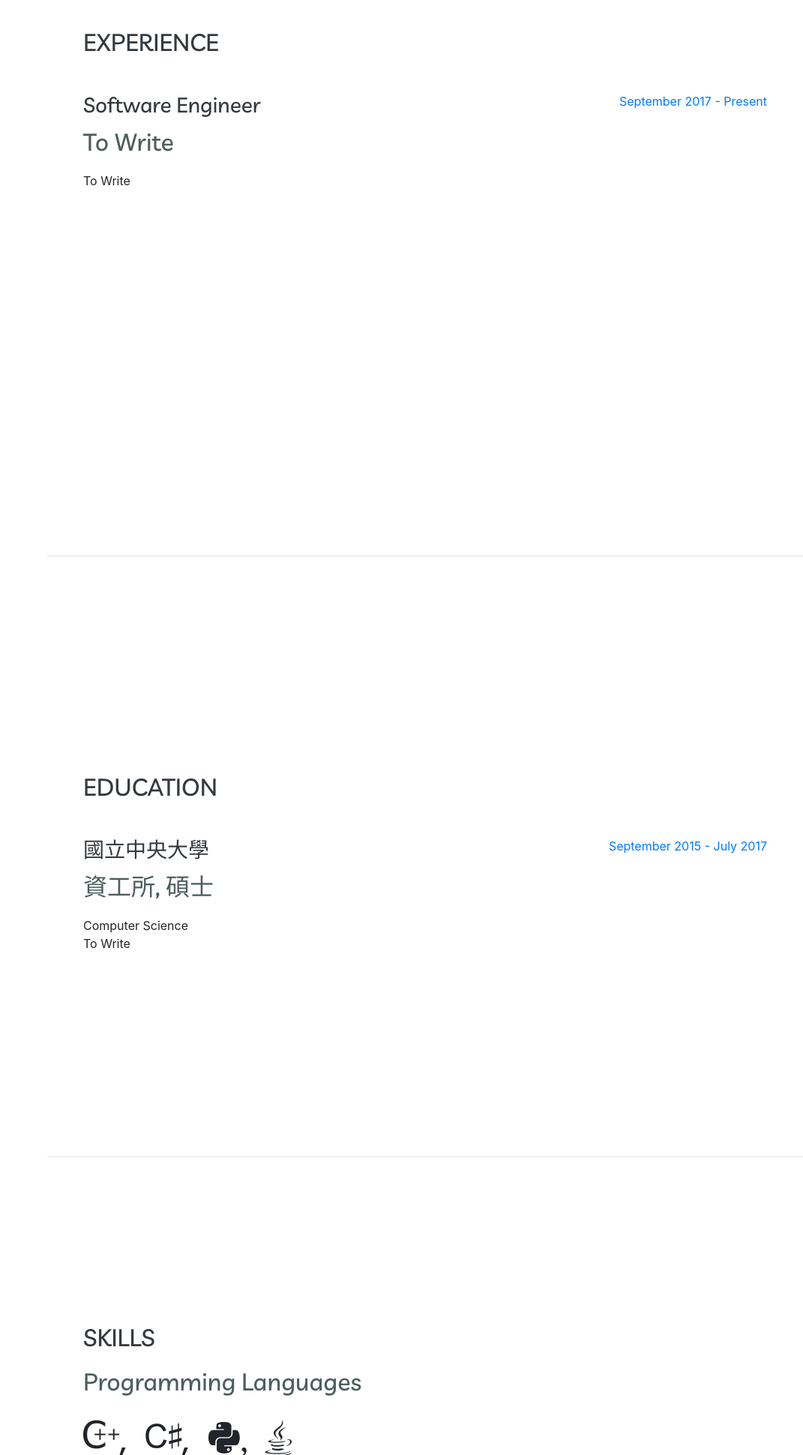
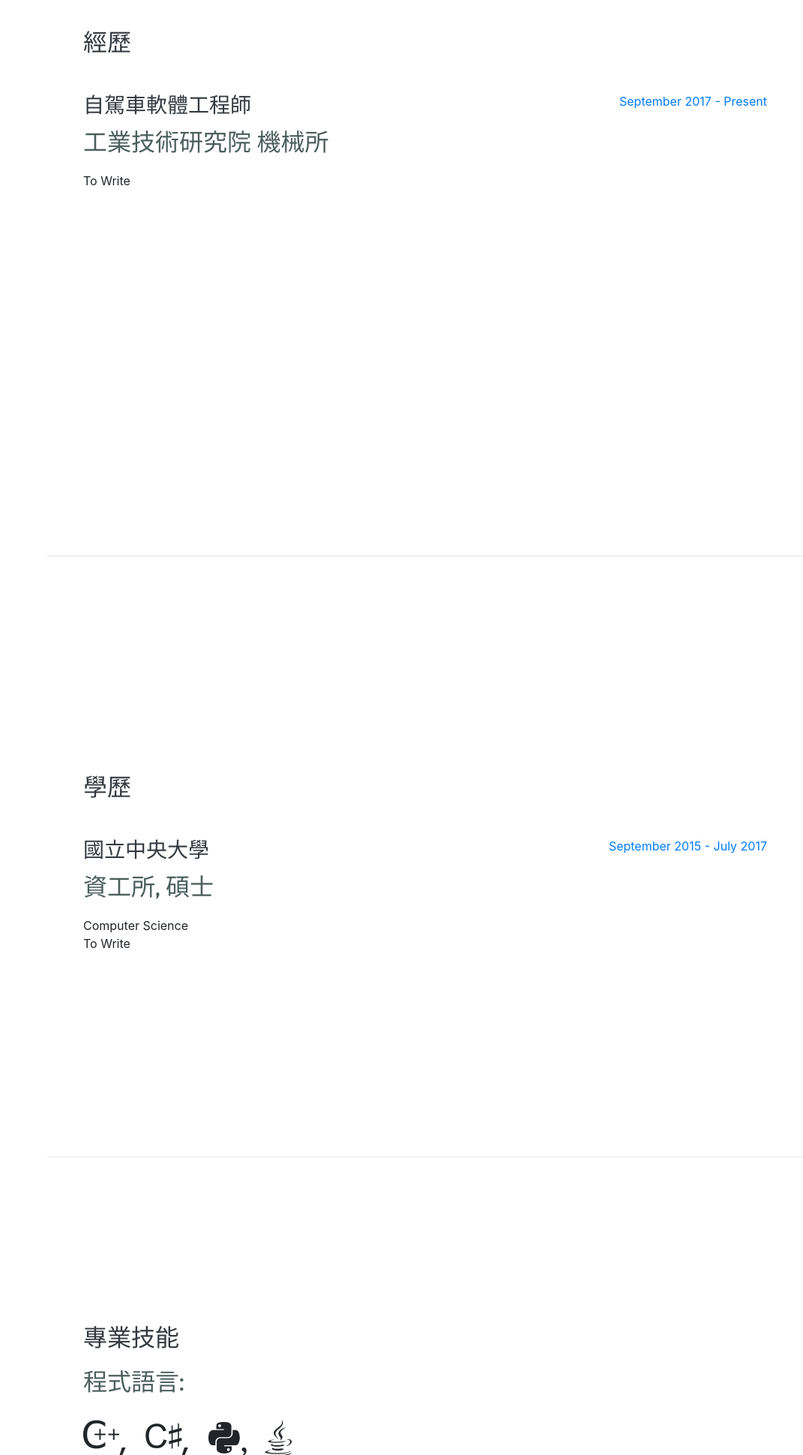
Before and after one commit to SyuanLiao/SyuanLiao.github.io, a website with bundled scripts: page index.html in a window 1280 px wide. Shown: the part 860-2800 px from the top of the page at 75% size, without its empty margins (209-1280 px from the left). Built offline with nearby package versions, Linux system fonts and the light colour scheme.

Commit message:
index.html: titles in Chinese

```diff
--- a/index.html
+++ b/index.html
@@ -102,13 +102,13 @@
     <!-- Experience -->
     <section class="resume-section p-3 p-lg-5 d-flex justify-content-center" id="experience">
       <div class="w-100">
-        <h2 class="mb-5">Experience</h2>
+        <h2 class="mb-5">經歷</h2>
 
         <div class="resume-item d-flex flex-column flex-md-row justify-content-between mb-5">
           <div class="resume-content">
             <!-- <span class="text-primary">September 2017 - Present</span> -->
-            <h3 class="mb-0">Software Engineer</h3>
-            <div class="subheading mb-3">To Write</div>
+            <h3 class="mb-0">自駕車軟體工程師</h3>
+            <div class="subheading mb-3">工業技術研究院 機械所</div>
             <p>To Write</p>
           </div>
           <div class="resume-date text-md-right">
@@ -125,7 +125,7 @@
     <!-- Education -->
     <section class="resume-section p-3 p-lg-5 d-flex align-items-center" id="education">
       <div class="w-100">
-        <h2 class="mb-5">Education</h2>
+        <h2 class="mb-5">學歷</h2>
 
         <div class="resume-item d-flex flex-column flex-md-row justify-content-between mb-5">
           <div class="resume-content">
@@ -147,9 +147,9 @@
     <!-- Skill -->
     <section class="resume-section p-3 p-lg-5 d-flex align-items-center" id="skills">
       <div class="w-100">
-        <h2 class="mb-5">Skills</h2>
+        <h2 class="mb-5">專業技能</h2>
 
-        <div class="subheading mb-3">Programming Languages</div>
+        <div class="subheading mb-3">程式語言:</div>
         <ul class="list-inline dev-icons">
           <li class="list-inline-item">
             <i class="icon-cplusplus">,</i>
@@ -166,7 +166,7 @@
 
         </ul>
 
-        <div class="subheading mb-3">Others</div>
+        <div class="subheading mb-3">其他:</div>
         <ul class="fa-ul mb-0">
             <li>
                 <i class="fa-li fa fa-check"></i>
@@ -203,7 +203,7 @@
     <!-- Profolio  -->
     <section class="resume-section p-3 p-lg-5 d-flex align-items-center" id="profolio">
       <div class="w-100">
-        <h2 class="mb-5">Profolio</h2>
+        <h2 class="mb-5">作品集</h2>
         <p>To Write</p>
         <p class="mb-0">To Write</p>
       </div>
@@ -214,7 +214,7 @@
     <!-- Awards -->
     <section class="resume-section p-3 p-lg-5 d-flex align-items-center" id="awards">
       <div class="w-100">
-        <h2 class="mb-5">Awards &amp; Certifications</h2>
+        <h2 class="mb-5">個人榮譽</h2>
         <ul class="fa-ul mb-0">
           <li>
               <i class="fa-li fa fa-trophy text-warning"></i>
```
